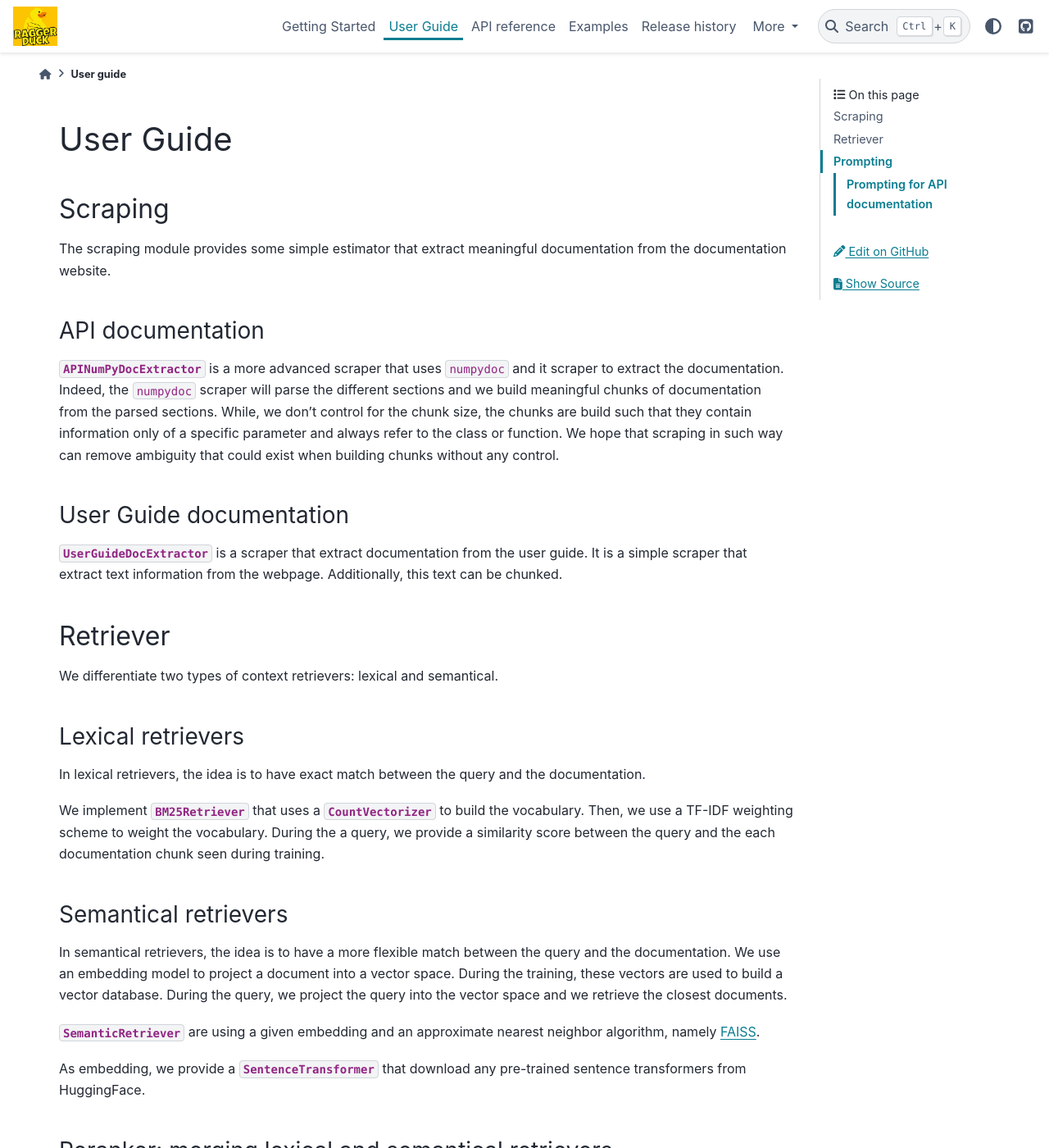
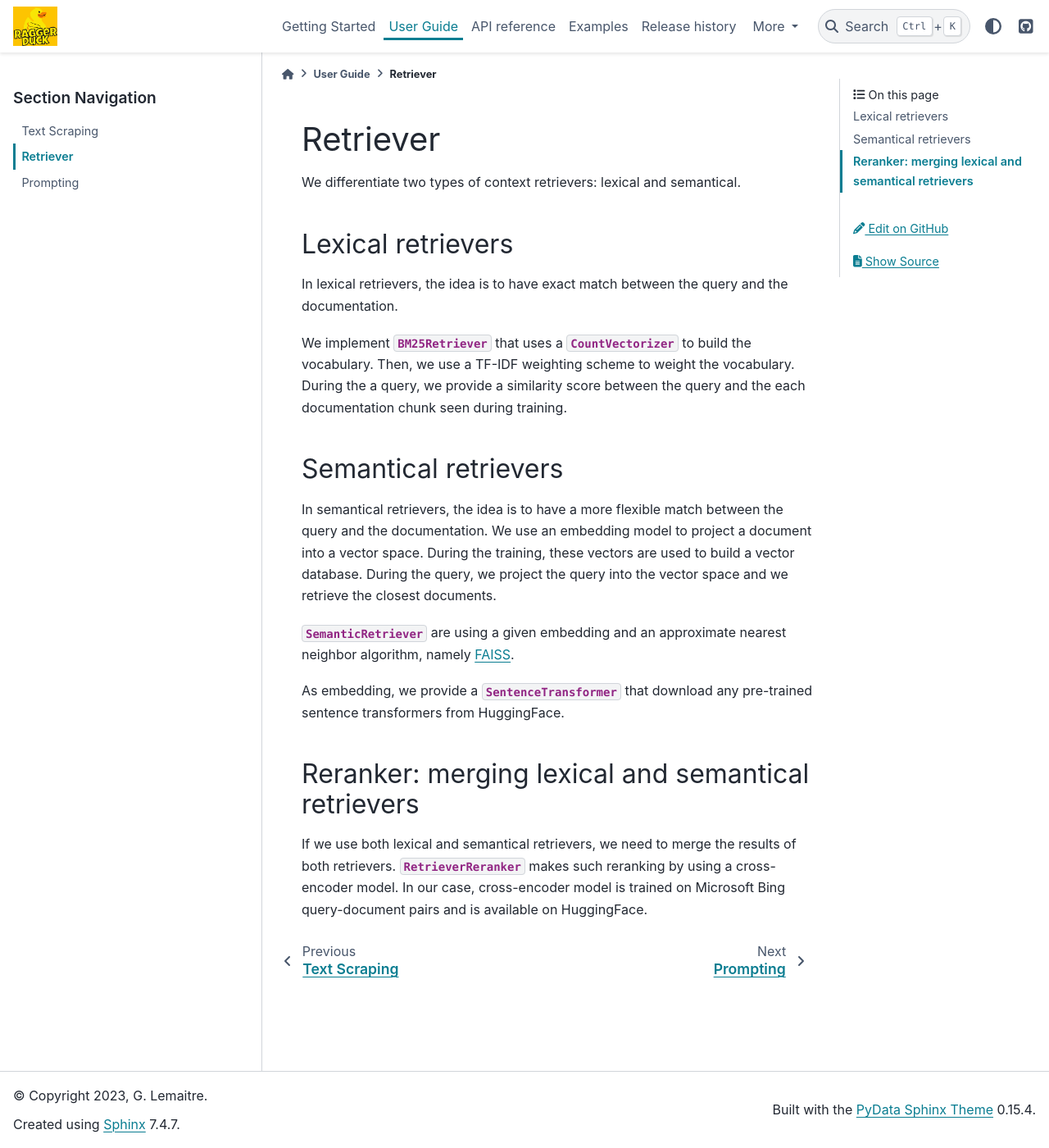
Before and after one commit to probabl-ai/sklearn-ragger-duck, a Sphinx documentation site: the page built from doc/user_guide/information_retrieval.rst, in a window 1280 px wide and 1400 px high. Shown: the whole window at 82% size. Built offline with Sphinx 7.4.7 and the PyData theme 0.15.4, drawn with Linux system fonts in a browser that asks for light colours; some of the changed text lies outside the part shown.

Commit message:
DOC add section in user guide

```diff
--- a/doc/conf.py
+++ b/doc/conf.py
@@ -48,7 +48,6 @@ html_css_files = [
 ]
 html_sidebars = {
     "install": [],
-    "user_guide": [],
     "auto_examples/index": [],
     "whats_new": [],
     "about": [],
--- a/doc/index.rst
+++ b/doc/index.rst
@@ -101,7 +101,7 @@ about the scikit-learn library.
     :titlesonly:
 
     install
-    user_guide
+    user_guide/index
     references/index
     auto_examples/index
     whats_new
--- a/doc/user_guide.rst
+++ b/doc/user_guide/information_retrieval.rst
@@ -1,43 +1,13 @@
-.. title:: User guide
+.. _information_retrieval:
 
-.. _user_guide:
-
-==========
-User Guide
-==========
-
-Scraping
-========
-
-The scraping module provides some simple estimator that extract meaningful
-documentation from the documentation website.
-
-API documentation
------------------
-
-:class:`~ragger_duck.scraping.APINumPyDocExtractor` is a more advanced scraper
-that uses `numpydoc` and it scraper to extract the documentation. Indeed, the
-`numpydoc` scraper will parse the different sections and we build meaningful
-chunks of documentation from the parsed sections. While, we don't control for
-the chunk size, the chunks are build such that they contain information only
-of a specific parameter and always refer to the class or function. We hope that
-scraping in such way can remove ambiguity that could exist when building chunks
-without any control.
-
-User Guide documentation
-------------------------
-
-:class:`~ragger_duck.scraping.UserGuideDocExtractor` is a scraper that extract
-documentation from the user guide. It is a simple scraper that extract
-text information from the webpage. Additionally, this text can be chunked.
-
+=========
 Retriever
 =========
 
 We differentiate two types of context retrievers: lexical and semantical.
 
 Lexical retrievers
-------------------
+==================
 
 In lexical retrievers, the idea is to have exact match between the query and
 the documentation.
@@ -49,7 +19,7 @@ During the a query, we provide a similarity score between the query and the
 each documentation chunk seen during training.
 
 Semantical retrievers
----------------------
+=====================
 
 In semantical retrievers, the idea is to have a more flexible match between the
 query and the documentation. We use an embedding model to project a document
@@ -65,21 +35,10 @@ As embedding, we provide a :class:`~ragger_duck.embedding.SentenceTransformer`
 that download any pre-trained sentence transformers from HuggingFace.
 
 Reranker: merging lexical and semantical retrievers
----------------------------------------------------
+===================================================
 
 If we use both lexical and semantical retrievers, we need to merge the results
 of both retrievers. :class:`~ragger_duck.retrieval.RetrieverReranker` makes
 such reranking by using a cross-encoder model. In our case, cross-encoder model
 is trained on Microsoft Bing query-document pairs and is available on
 HuggingFace.
-
-Prompting
-=========
-
-Prompting for API documentation
--------------------------------
-
-:class:`~ragger_duck.prompt.BasicPromptingStrategy` implements a prompting
-strategy to answer documentation questions. We get context by reranking the
-search from a lexical and semantical retrievers. Once the context is retrieved,
-we request a Large Language Model (LLM) to answer the question.
--- a/pixi.toml
+++ b/pixi.toml
@@ -11,6 +11,8 @@ readme = "README.md"
 
 [tasks]
 build-doc-sklearn = { cmd = "make html", cwd = "local_sklearn/scikit-learn/doc" }
+clean-doc-sklearn = { cmd = "make clean", cwd = "local_sklearn/scikit-learn/doc" }
+clean-doc-ragger-duck = { cmd = "rm -rf _build", cwd = "doc" }
 fetch-mistral-7b = { cmd = "wget -O 'mistral-7b-instruct-v0.2.Q6_K.gguf' 'https://huggingface.co/TheBloke/Mistral-7B-Instruct-v0.2-GGUF/resolve/main/mistral-7b-instruct-v0.2.Q6_K.gguf?download=true'", cwd = "models" }
 
 [dependencies]
```
Also changed, not shown: doc/user_guide/index.rst (added, +19 -0 lines), doc/user_guide/large_language_model.rst (added, +13 -0 lines), doc/user_guide/text_scraping.rst (added, +27 -0 lines).
